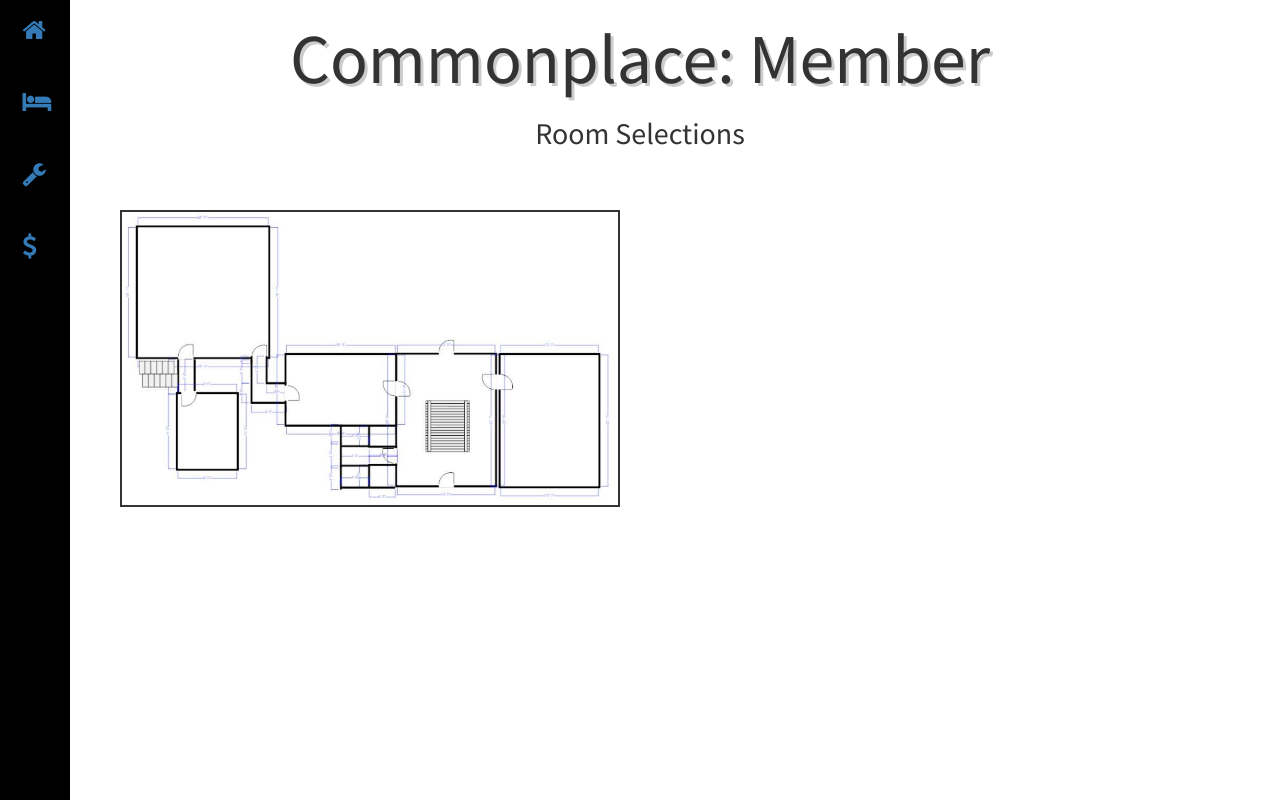
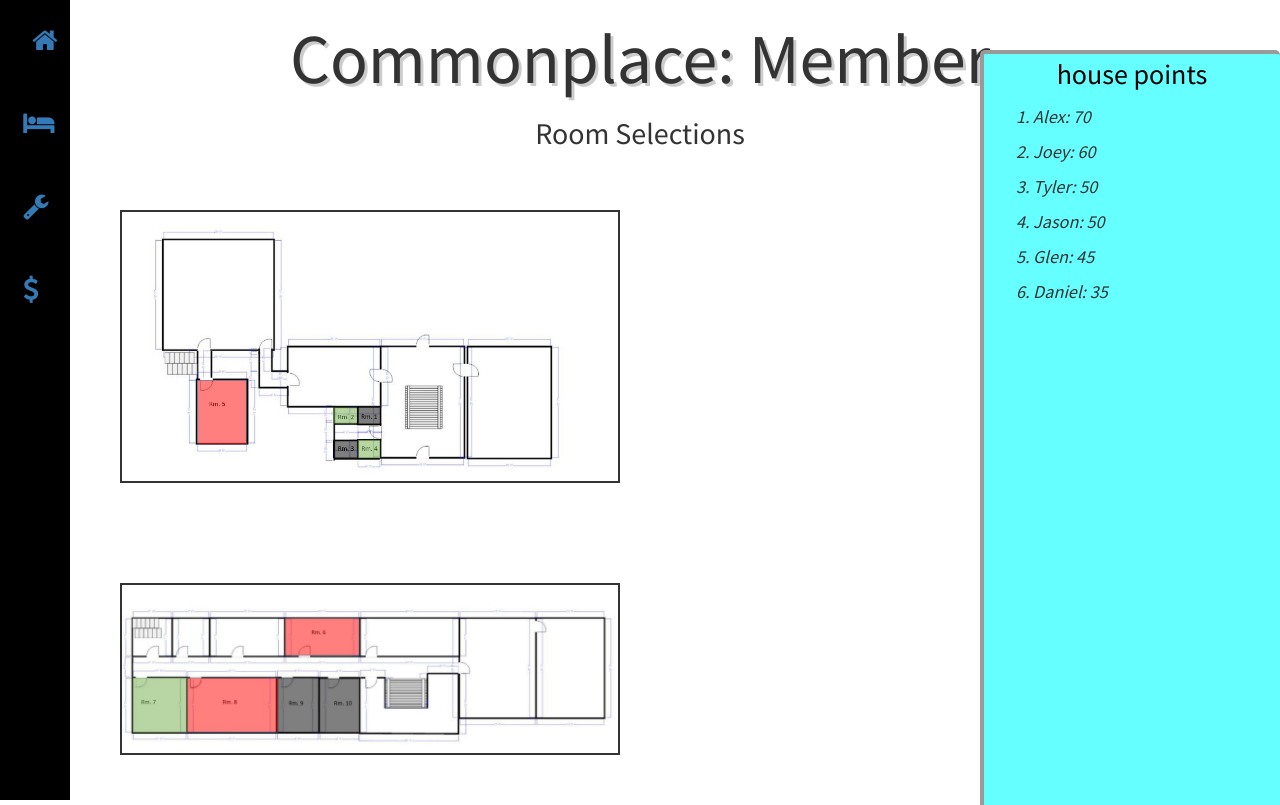
Before and after one commit to luisnaranjo733/room-selector, a Flask app: page /rooms in a window 1280 px wide. Run offline with Flask 2, Linux system fonts and the light colour scheme; parts of the project's set-up code (start-up, migrations or seed data) failed here and were passed over; some libraries are stand-ins or nearby versions.

Commit message:
add tab logo, update room pics

```diff
--- a/roomSelector/static/style.css
+++ b/roomSelector/static/style.css
@@ -4,6 +4,7 @@ body{
 	background-color: white;
 	font-family: Source Sans Pro;
 	text-align: center;
+
 }
 
 nav{
@@ -54,6 +55,7 @@ nav{
 }
 #housepoints{
 	position: absolute;
+	position: fixed;
 	right: 0px;
 	border-bottom: none;
 	border-style: inset;
@@ -76,6 +78,8 @@ nav{
 
 li{
 	font-style: italic;
-	font-size: 1.2em;
+	font-size: 1.3em;
 	text-align: left;
+	margin: .5em;
+
 }
--- a/roomSelector/templates/base.html
+++ b/roomSelector/templates/base.html
@@ -4,9 +4,9 @@
 <meta charset="UTF-8">
 
 <meta name="viewport" content="width=device-width, initial-scale=1">
-<!--
-<link rel="icon" type="img/png" href="img/page-icon.png">
--->
+
+<link rel="icon" type="img/jpg" href="static/logo.jpg">
+
 <title>Commonplace</title>
     <link rel="stylesheet" href="https://maxcdn.bootstrapcdn.com/bootstrap/3.3.5/css/bootstrap.min.css">
     <link rel="stylesheet" href="static/style.css"/>
@@ -23,6 +23,17 @@
       </ul>
     </nav>
   <header>
+  <div id="housepoints">
+  <p>house points</p>
+  <ol>
+    <li>Alex: 70</li>
+    <li>Joey: 60</li>
+    <li>Tyler: 50</li>
+    <li>Jason: 50</li>
+    <li>Glen: 45</li>
+    <li>Daniel: 35</li>
+  </ol>
+</div>
     <div class="container">
     {% block body %}
     {% endblock %}
--- a/roomSelector/templates/gateway.html
+++ b/roomSelector/templates/gateway.html
@@ -5,9 +5,9 @@
 <meta charset="UTF-8">
 
 <meta name="viewport" content="width=device-width, initial-scale=1">
-<!--
+
 <link rel="icon" type="img/jpg" href="static/logo.jpg">
--->
+
 <title>Commonplace</title>
 
 
--- a/roomSelector/templates/rooms.html
+++ b/roomSelector/templates/rooms.html
@@ -11,13 +11,9 @@
 </div>
 <div class="row">
 	<div class="col-md-4">
-		<p></p>
-	</div>
-</div>
-<div class="row">
-	<div class="col-md-4">
-		<p></p>
+		<img class="roomdiagram" src="static/layout2.jpg">
 	</div>
 </div>
 
+
 {% endblock %}
```
Also changed, not shown: roomSelector/templates/member.html (+1 -11 lines), roomSelector/static/layout1.jpg, roomSelector/static/layout2.jpg.
